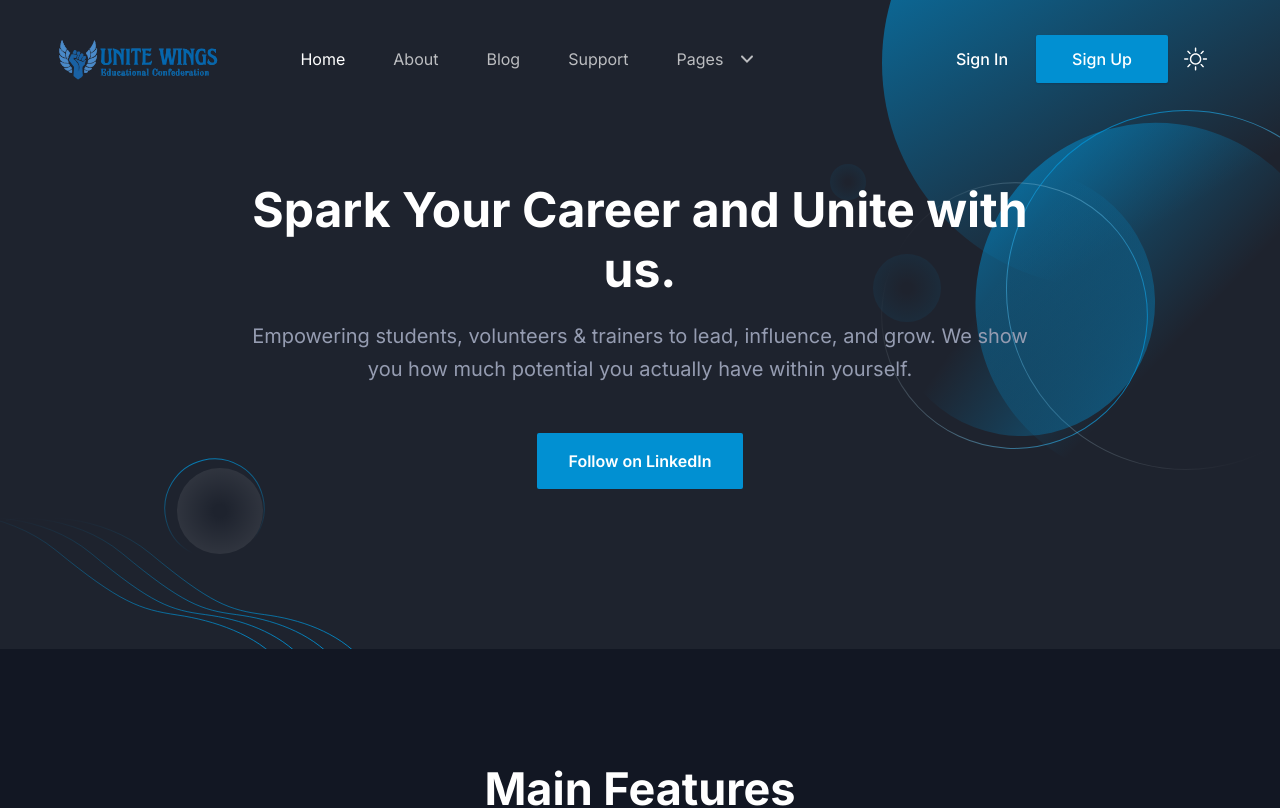
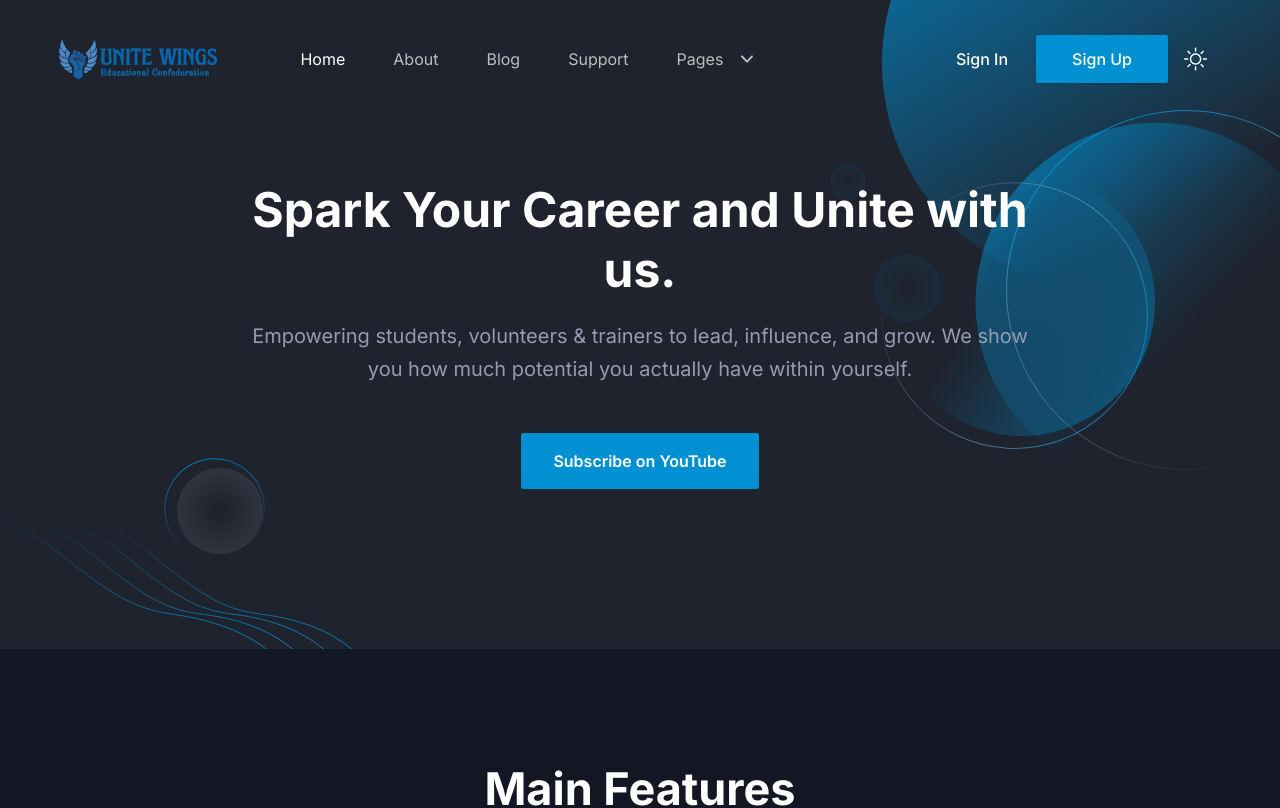
Before and after one commit to saksham-joshi/Unite-Wings, a Next.js app: page / in a window 1280 px wide. Shown: the top 808 px of the page. Built offline with nearby package versions, Linux system fonts and the light colour scheme.

Commit message:
Changed: button link from Linkedin --> Youtube

```diff
--- a/components/Hero/index.tsx
+++ b/components/Hero/index.tsx
@@ -1,5 +1,5 @@
 import Link from "next/link";
-import { COLORS } from "@/lib/variables";
+import { COLORS, VALUES } from "@/lib/variables";
 
 const Hero = () => {
   return (
@@ -26,10 +26,10 @@ const Hero = () => {
                   <Link
                     style={{backgroundColor: COLORS.PRIMARY}}
                     target="_blank"
-                    href="https://www.linkedin.com/company/unite-wings/"
+                    href={VALUES.URL.YOUTUBE_URL}
                     className="inline-block rounded-sm bg-black px-8 py-4 text-base font-semibold text-white duration-300 ease-in-out hover:bg-black/90 dark:bg-white/10 dark:text-white dark:hover:bg-white/5"
                   >
-                    Follow on LinkedIn
+                    Subscribe on YouTube
                   </Link>
                 </div>
               </div>
```
